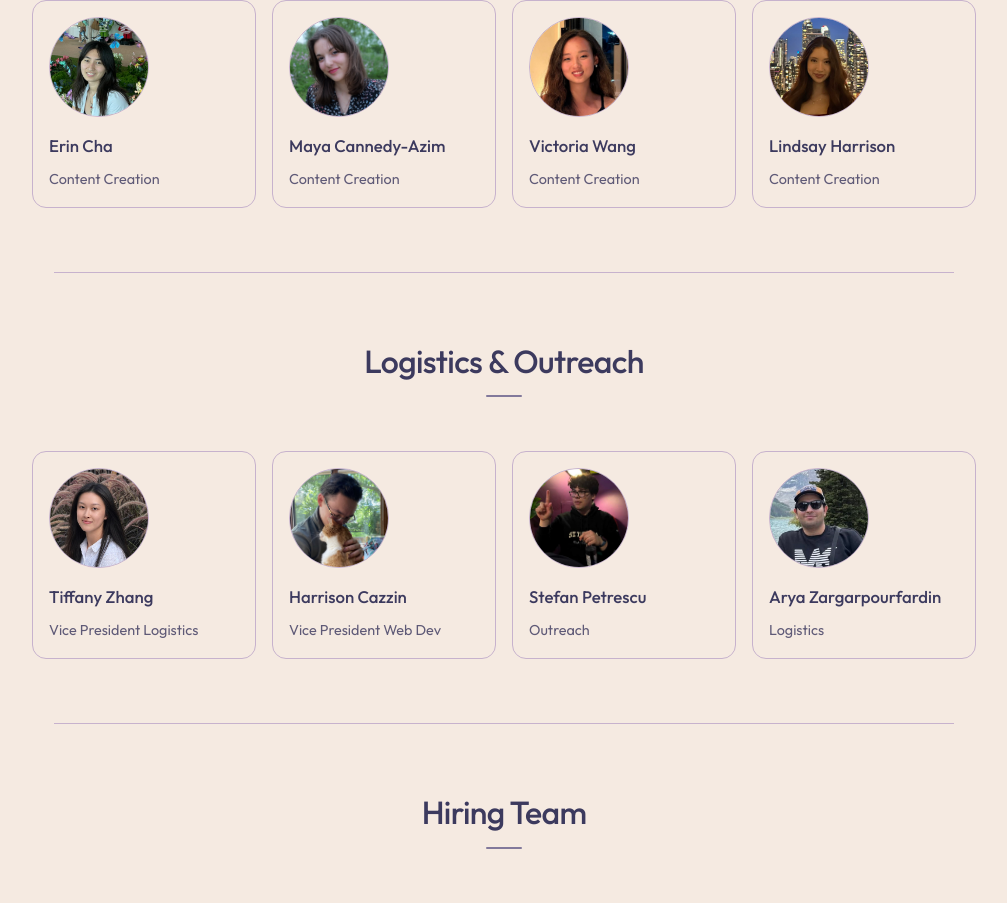
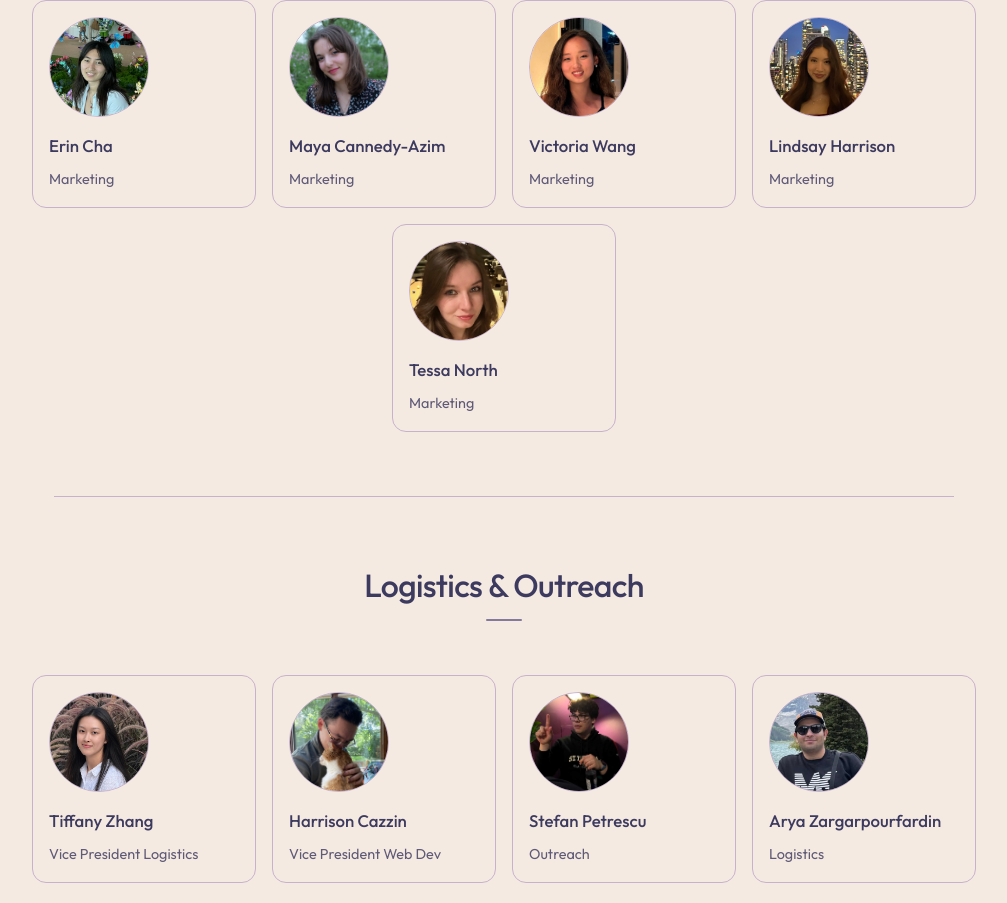
Before and after one commit to hcazz1n/aera, a React (Vite) app in the folder aera-website/: page /team in a window 1280 px wide. Shown: the part 769-1672 px from the top of the page, without its empty margins (136-1143 px from the left). Built offline with nearby package versions, Linux system fonts and the light colour scheme.

Commit message:
team headshot: added

```diff
--- a/aera-website/src/pages/Team.jsx
+++ b/aera-website/src/pages/Team.jsx
@@ -21,11 +21,11 @@ const TEAM = [
       name: "Marketing",
       blurb: "Empty",
       members: [
-          { name: "Erin Cha", role: "Content Creation", image: "/team/erin.jpg" },
-          { name: "Maya Cannedy-Azim", role: "Content Creation", image: "/team/maya.jpg" },
-          { name: "Victoria Wang", role: "Content Creation", image: "/team/victoria.jpg" },
-          { name: "Lindsay Harrison", role: "Content Creation", image: "/team/lindsay.jpg" },
-
+          { name: "Erin Cha", role: "Marketing", image: "/team/erin.jpg" },
+          { name: "Maya Cannedy-Azim", role: "Marketing", image: "/team/maya.jpg" },
+          { name: "Victoria Wang", role: "Marketing", image: "/team/victoria.jpg" },
+          { name: "Lindsay Harrison", role: "Marketing", image: "/team/lindsay.jpg" },
+          { name: "Tessa North", role: "Marketing", image: "/team/tessa.jpg" },
       ],
     },
     {
```
Also changed, not shown: aera-website/public/team/tessa.jpg (added).
